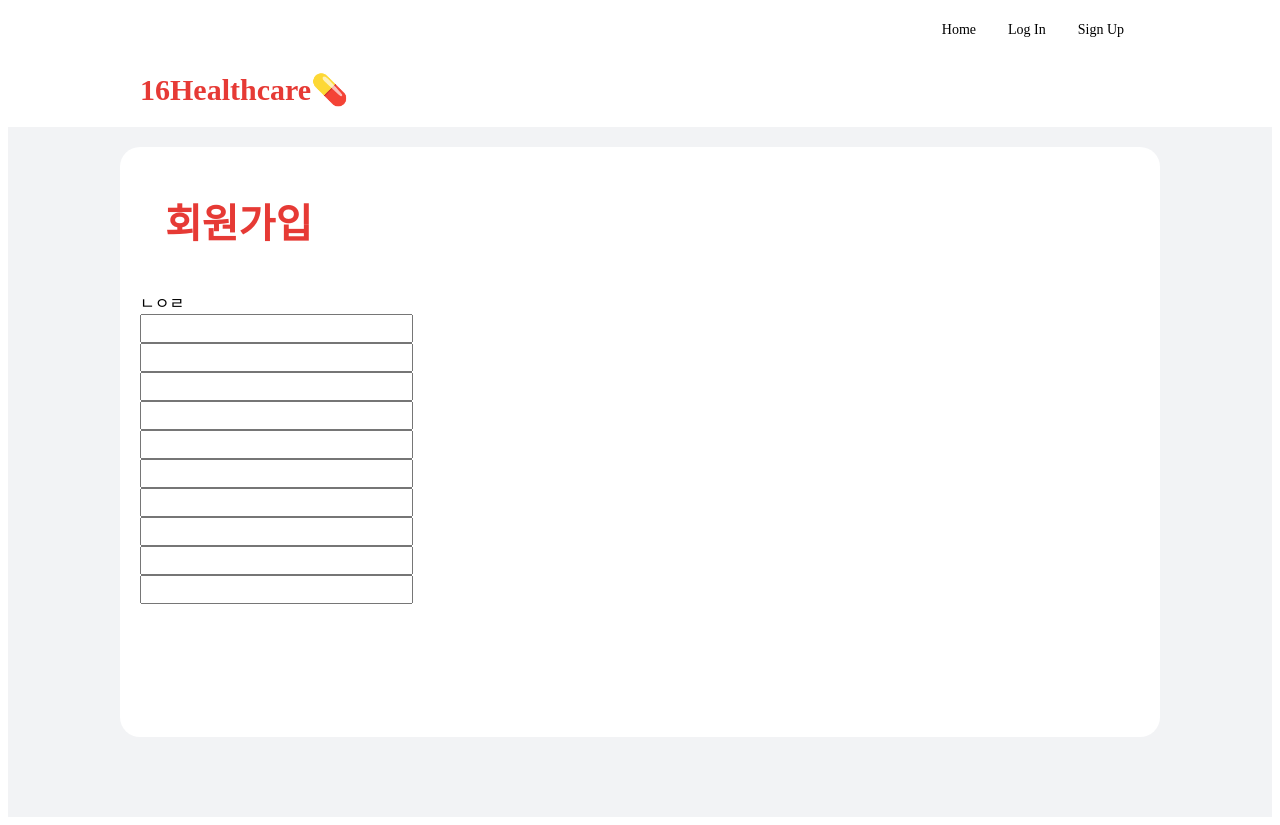
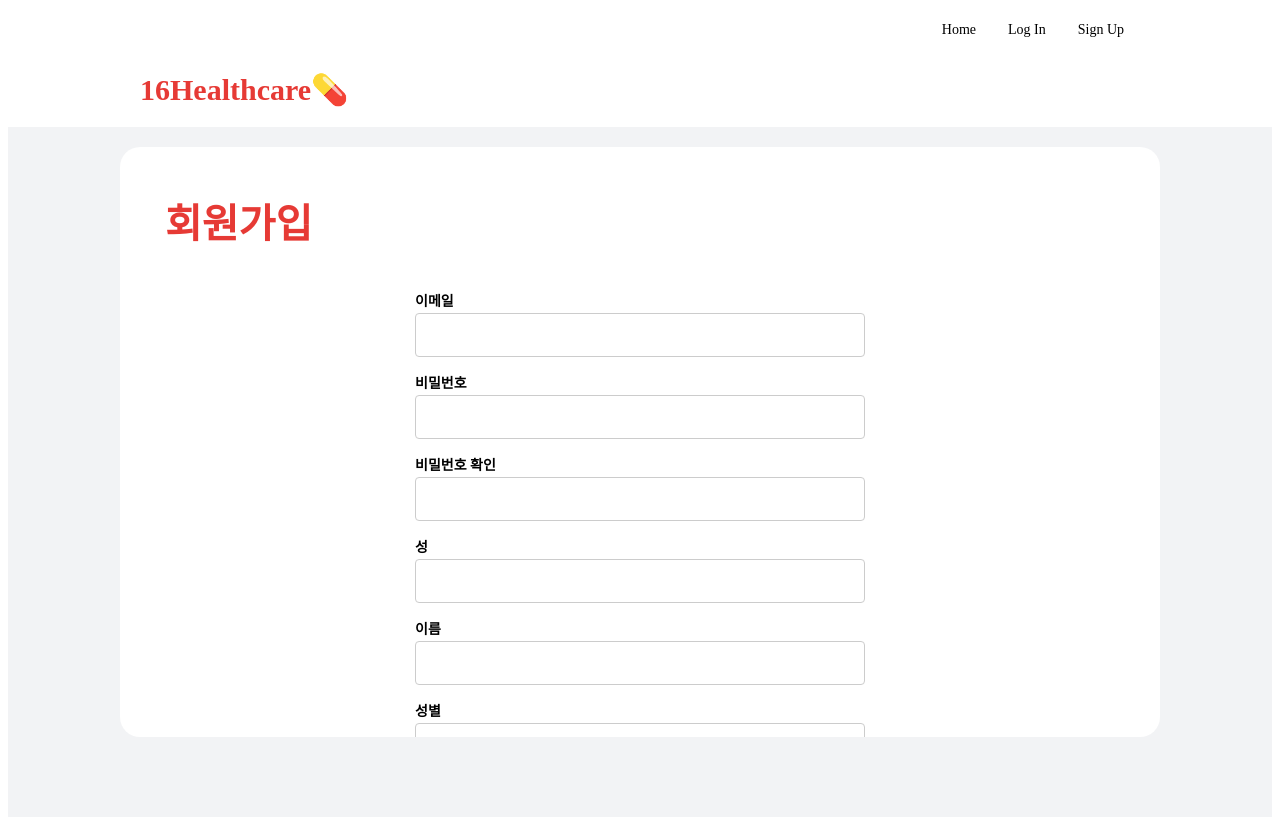
Before and after one commit to Kyonggi-Pharmaceutical/kp-front, a React (Create React App) app: page /signup in a window 1280 px wide. Built offline with nearby package versions, Linux system fonts and the light colour scheme; no server answers.

Commit message:
mypage 확인 테스트

```diff
--- a/package.json
+++ b/package.json
@@ -8,10 +8,13 @@
     "@testing-library/react": "^13.2.0",
     "@testing-library/user-event": "^13.5.0",
     "axios": "^0.27.2",
+    "bootstrap": "^5.2.3",
     "js-cookie": "^3.0.1",
     "react": "^17.0.2",
+    "react-bootstrap": "^2.7.3",
     "react-dom": "^17.0.2",
     "react-google-login": "^5.2.2",
+    "react-hook-form": "^7.43.9",
     "react-router-dom": "^6.2.1",
     "react-scripts": "5.0.1",
     "web-vitals": "^2.1.4"
--- a/src/App.css
+++ b/src/App.css
@@ -90,16 +90,22 @@
 .main-bg{
     background-color: #F2F3F5;
     padding: 20px;
-    height: 650px;  /*수정 예정*/
+    height: 650px; /*수정 예정*/
 }
 
 .main{
     background-color: white;
     margin: 0 auto;
     border-radius: 20px;
-    max-width: 1000px;
+    width: 1000px;
     height: 550px;
     padding: 20px;
+    overflow: auto;
+}
+
+.main::-webkit-scrollbar{
+    width: 0;
+    height: 0;
 }
 
 .login-page{
@@ -128,27 +134,53 @@ input:focus {
     outline:none;
 }
 
-.submit-button{
-    text-align: center;
-    font-size: 35px;
-    color: #C9C5C5;
-    width: 150px;
-    height: 50px;
-    border: 1px solid black;
-    padding : 5px 0;
+.submit-btn {
     margin: 0 auto;
+    background-color: #E63A35;
+    color: #fff;
+    border: none;
+    padding: 10px 20px;
+    font-size: 16px;
+    font-weight: bold;
+    border-radius: 5px;
+    cursor: pointer;
+    transition: all 0.3s ease-in-out;
 }
 
-.sign-page{
-    background-color: white;
-    margin: 0 auto;
-    border-radius: 20px;
-    max-width: 1000px;
-    height: 550px;
-    padding: 20px;
+.submit-btn:hover {
+    background-color: #0062cc;
 }
 
-.signup-input{
-    display: block;
-    font-size: 20px;
+.form-box{
+    margin: 0 auto;
+    width: 450px;
 }
+
+.form-string-input {
+    width: 100%;
+    padding: 12px;
+    border-radius: 4px;
+    border: 1px solid #ccc;
+    font-size: 16px;
+    box-sizing: border-box;
+    background-color: #fff;
+    color: #333;
+}
+
+.form-string-input:focus {
+    outline: none;
+    border-color: #0070f3;
+    box-shadow: 0 0 0 2px rgba(0, 112, 243, 0.1);
+}
+
+.form-input-container {
+    display: flex;
+    flex-direction: column;
+    margin-bottom: 15px;
+}
+
+.form-input-label {
+    font-size: 14px;
+    font-weight: bold;
+    margin-bottom: 3px;
+}
--- a/src/components/GoogleLogin.jsx
+++ b/src/components/GoogleLogin.jsx
@@ -18,7 +18,7 @@ export default function GoogleLogin({
     // https://developers.google.com/identity/gsi/web/reference/js-reference#google.accounts.id.renderButton
     window.google.accounts.id.renderButton(
       googleSignInButton.current,
-      { theme: 'filled_blue', size: 'large', text, width: '250' }, // customization attributes
+      { theme: 'outline', type: "standard" , size: 'large', text, shape: "pill" }, // customization attributes
     );
   });
 
--- a/src/components/Nav.jsx
+++ /dev/null
@@ -1,16 +0,0 @@
-import { Link } from 'react-router-dom';
-
-export default function Nav() {
-  return (
-    <nav>
-      <ul>
-        <li>
-          <Link to="/">Login</Link>
-        </li>
-        <li>
-          <Link to="/mypage">MyPage</Link>
-        </li>
-      </ul>
-    </nav>
-  );
-}
--- a/src/pages/Login2.js
+++ b/src/pages/Login.js
@@ -2,11 +2,17 @@ import React from 'react';
 import { useEffect } from 'react';
 import { useNavigate } from 'react-router-dom';
 import GoogleLogin from '../components/GoogleLogin';
-import Nav from '../components/Nav';
+import { useForm } from "react-hook-form";
+
 import { postLoginToken } from '../api/postLoginToken';
 
-function Login2({ isLogin, setIsLogin }) {
+function Login({ isLogin, setIsLogin }) {
     const navigate = useNavigate();
+    const {register, handleSubmit} = useForm();
+
+    const onSubmit = (data) => {
+        console.log(data);
+    };
 
     // https://stackoverflow.com/questions/49819183/react-what-is-the-best-way-to-handle-login-and-authentication
     const onGoogleSignIn = async res => {
@@ -24,13 +30,11 @@ function Login2({ isLogin, setIsLogin }) {
         <div className="main-bg">
             <div className="login-page">
                 <h3 style={{margin: "25px", color: "#E63A35", fontWeight: "bolder", fontSize: "40px", marginBottom: "40px"}}>로그인</h3>
-                <form>
-                    <input className="input-box" type="text" placeholder="Username" />
-                    <input className="input-box" type="password" placeholder="Password" />
-                    <div className="submit-button" onClick={()=>{
-                        alert("양식 제출, 현재 onClick 핸들러 사용중, onSubmit 사용?");
-                    }}>Go</div>
-                    <GoogleLogin onGoogleSignIn={onGoogleSignIn} text="로그인"/>
+                <form onSubmit={handleSubmit(onSubmit)} style={{textAlign: "center"}}>
+                    <input className="input-box" type="text" placeholder="Username" {...register("username")}/>
+                    <input className="input-box" type="password" placeholder="Password" {...register("password")}/>
+                    <button type="submit" className="submit-btn">로그인</button>
+                    <GoogleLogin onGoogleSignIn={onGoogleSignIn} text="로그인" />
                 </form>
 
             </div>
@@ -38,4 +42,4 @@ function Login2({ isLogin, setIsLogin }) {
     );
 }
 
-export default Login2;
+export default Login;
--- /dev/null
+++ b/src/pages/Logout.js
@@ -0,0 +1,12 @@
+import React, {useState } from 'react';
+
+function Logout() {
+
+    return (
+        <div className="main-bg">
+            로그아웃
+        </div>
+    );
+}
+
+export default Logout;
--- a/src/pages/SignUp.js
+++ b/src/pages/SignUp.js
@@ -1,6 +1,13 @@
 import React, {useState} from 'react';
+import { useForm } from "react-hook-form";
+import Dropdown from 'react-bootstrap/Dropdown';
 
 function SignUp() {
+    const { register, handleSubmit } = useForm();
+    const onSubmit = (data) => {
+        console.log(data);
+    };
+
     let [email, setEmail] = useState("");
     let [password, setPassword] = useState("");
     let [confirm, setConfirm] = useState("");
@@ -15,21 +22,55 @@ function SignUp() {
 
     return (
         <div className="main-bg">
-            <div className="sign-page">
+            <div className="main">
                 <h3 style={{margin: "25px", color: "#E63A35", fontWeight: "bolder", fontSize: "40px", marginBottom: "40px"}}>회원가입</h3>
-                <form>
-                    <label>ㄴㅇㄹ</label>
-                    <input className="signup-input" type="email" name="email"/>
-                    <input className="signup-input" type="password" name="password"/>
-                    <input className="signup-input" type="confirm" name="confirm"/>
-                    <input className="signup-input" type="firstName" name="firstName"/>
-                    <input className="signup-input" type="lastName" name="lastName"/>
-                    <input className="signup-input" type="gender" name="gender"/>
-                    <input className="signup-input" type="dateOfBirth" name="dateOfBirth"/>
-                    <input className="signup-input" type="height" name="height"/>
-                    <input className="signup-input" type="weight" name="weight"/>
-                    <input className="signup-input" type="mbti" name="mbti"/>
-                </form>
+                <div className="form-box">
+                    <form onSubmit={handleSubmit(onSubmit)}>
+                        <div className="signup-form">
+                            <div className="form-input-container">
+                                <label className="form-input-label" htmlFor="email">이메일</label>
+                                <input className="form-string-input" type="email" id="email" name="email" {...register("email")} />
+                            </div>
+                            <div className="form-input-container">
+                                <label className="form-input-label" htmlFor="password">비밀번호</label>
+                                <input className="form-string-input" type="password" id="password" name="password" {...register("password")} />
+                            </div>
+                            <div className="form-input-container">
+                                <label className="form-input-label" htmlFor="confirm-password">비밀번호 확인</label>
+                                <input className="form-string-input" type="password" id="confirm-password" name="confirm-password" {...register("confirm")} />
+                            </div>
+                            <div className="form-input-container">
+                                <label className="form-input-label" htmlFor="lastname">성</label>
+                                <input className="form-string-input" type="text" id="lastname" name="lastname" {...register("lastname")} />
+                            </div>
+                            <div className="form-input-container">
+                                <label className="form-input-label" htmlFor="firstname">이름</label>
+                                <input className="form-string-input" type="text" id="firstname" name="firstname" {...register("firstname")} />
+                            </div>
+                            <div className="form-input-container">
+                                <label className="form-input-label" htmlFor="gender">성별</label>
+                                <input className="form-string-input" type="text" id="gender" name="gender" {...register("gender")} />
+                            </div>
+                            <div className="form-input-container">
+                                <label className="form-input-label" htmlFor="dateOfBirth">생년월일</label>
+                                <input className="form-string-input" type="text" id="dateOfBirth" name="dateOfBirth" {...register("dateOfBirth")} />
+                            </div>
+                            <div className="form-input-container">
+                                <label className="form-input-label" htmlFor="height">키</label>
+                                <input className="form-string-input" type="text" id="height" name="height" {...register("height")} />
+                            </div>
+                            <div className="form-input-container">
+                                <label className="form-input-label" htmlFor="weight">몸무게</label>
+                                <input className="form-string-input" type="text" id="weight" name="weight" {...register("weight")} />
+                            </div>
+                            <div className="form-input-container">
+                                <label className="form-input-label" htmlFor="mbti">MBTI</label>
+                                <input className="form-string-input" type="text" id="mbti" name="mbti" {...register("mbti")} />
+                            </div>
+                            <button type="submit" className="submit-btn">회원가입</button>
+                        </div>
+                    </form>
+                </div>
             </div>
         </div>
     );
```
Also changed, not shown: src/App.js (+9 -4 lines), src/pages/Login.jsx (deleted, +0 -29 lines), 1 other file (tests, documents, lock files or other folders).
